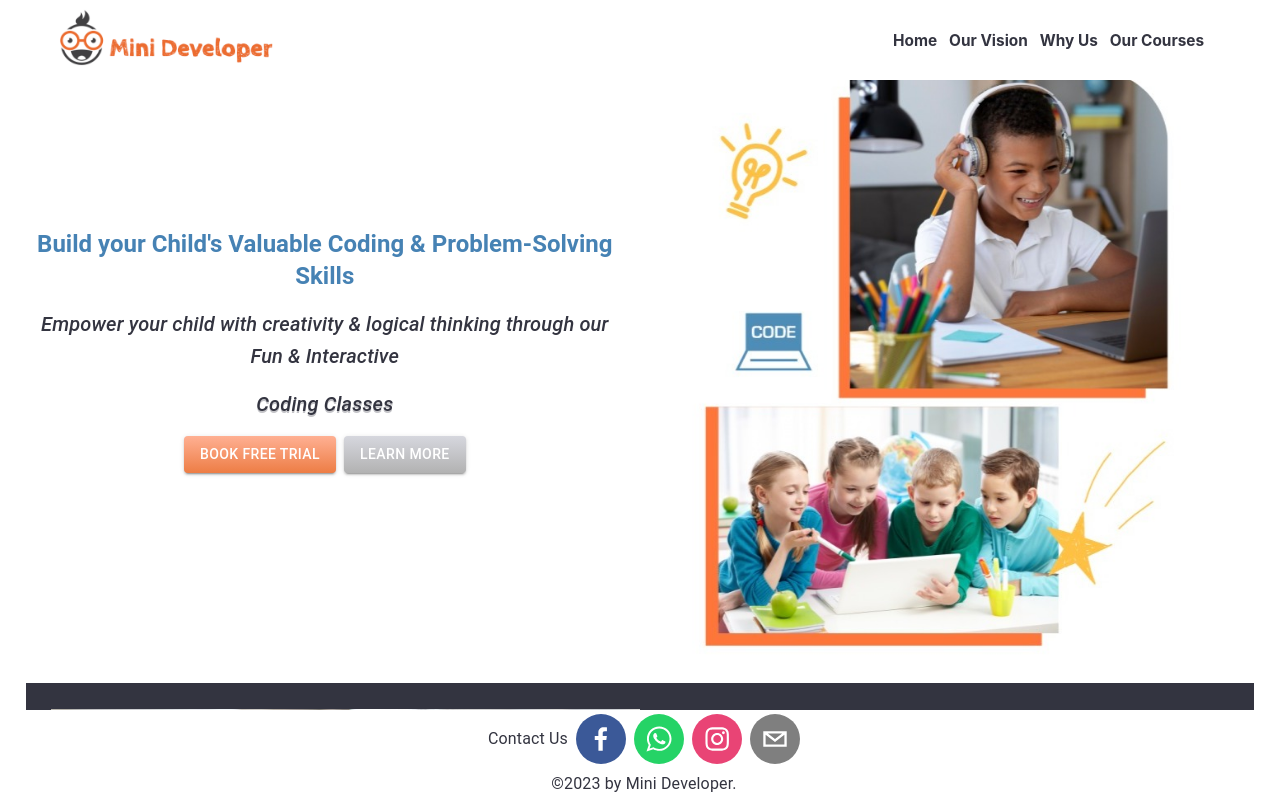
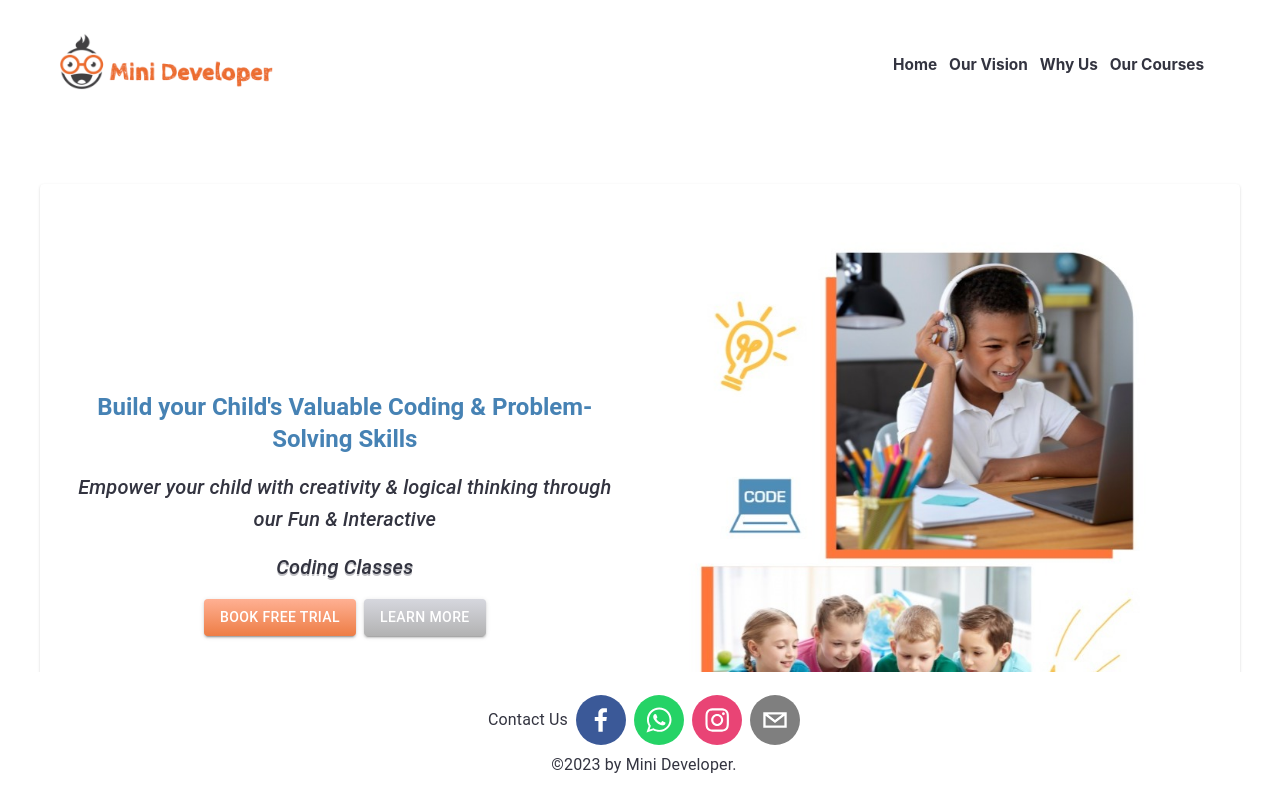
Before and after one commit to hebaarafat159/mini-developer-client, a React (Create React App) app: page / in a window 1280 px wide. Shown: the top 798 px of the page. Built offline with nearby package versions, Linux system fonts and the light colour scheme.

Commit message:
fix page content pading

```diff
--- a/src/App.css
+++ b/src/App.css
@@ -69,3 +69,7 @@
   color: '#333440';
   padding: '2vmin auto';
 }
+
+.routes-container {
+  padding: 23vmin 5vmin;
+}
--- a/src/App.js
+++ b/src/App.js
@@ -16,6 +16,7 @@ function App() {
   return (
     <BrowserRouter>
       <HeaderComponent />
+      <div className="routes-container">
         <Routes>
           <Route path="/" element={<Home />} />
           <Route path="/about" element={<About />} />
@@ -27,6 +28,7 @@ function App() {
           <Route path="/register/:courseId" element={<Register />} />
           <Route path="/confirmation" element={<ConfirmationPage />} />
         </Routes>
+      </div>
       <Footer />
     </BrowserRouter>
   );
--- a/src/css/styles.module.css
+++ b/src/css/styles.module.css
@@ -9,7 +9,7 @@
 .Footer {
     position: fixed;
     bottom: 0;
-    height: auto;
+    height: 15%;
     display: flex;
     flex-wrap: wrap;
     justify-content: center;
@@ -22,7 +22,7 @@
 
 .Header {
     position: fixed;
-    height: auto;
+    height: 15%;
     display: flex;
     flex-wrap: wrap;
     justify-content: space-between;
```
Lines whose indentation alone changed are shown as unchanged.
